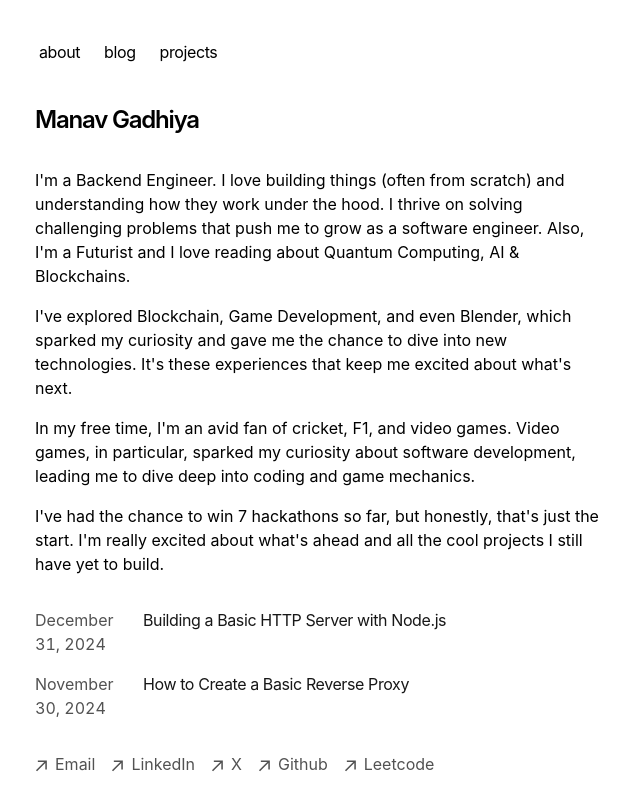
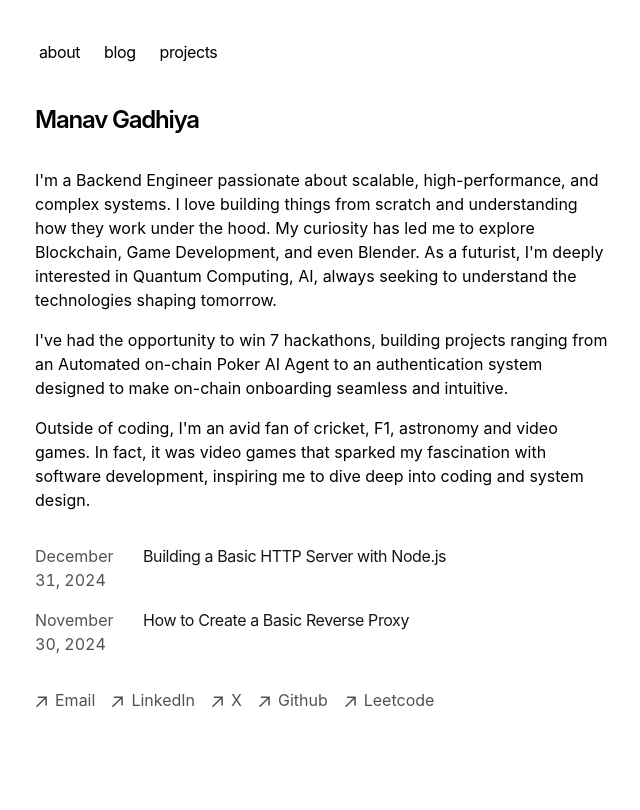
Before and after one commit to 0xRadioAc7iv/my-portfolio, a Next.js app: page / in a window 1280 px wide. Shown: the top 810 px of the page, without its empty margins (317-957 px from the left). Built offline with nearby package versions, Linux system fonts and the light colour scheme.

Commit message:
update bio & projects

```diff
--- a/app/page.tsx
+++ b/app/page.tsx
@@ -7,27 +7,23 @@ export default function Page() {
         Manav Gadhiya
       </h1>
       <p className="mb-4">
-        I'm a Backend Engineer. I love building things (often from scratch) and
-        understanding how they work under the hood. I thrive on solving
-        challenging problems that push me to grow as a software engineer. Also,
-        I'm a Futurist and I love reading about Quantum Computing, AI &
-        Blockchains.
+        I'm a Backend Engineer passionate about scalable, high-performance, and
+        complex systems. I love building things from scratch and understanding
+        how they work under the hood. My curiosity has led me to explore
+        Blockchain, Game Development, and even Blender. As a futurist, I'm
+        deeply interested in Quantum Computing, AI, always seeking to understand
+        the technologies shaping tomorrow.
       </p>
       <p className="mb-4">
-        I've explored Blockchain, Game Development, and even Blender, which
-        sparked my curiosity and gave me the chance to dive into new
-        technologies. It's these experiences that keep me excited about what's
-        next.
+        I've had the opportunity to win 7 hackathons, building projects ranging
+        from an Automated on-chain Poker AI Agent to an authentication system
+        designed to make on-chain onboarding seamless and intuitive.
       </p>
       <p className="mb-4">
-        In my free time, I'm an avid fan of cricket, F1, and video games. Video
-        games, in particular, sparked my curiosity about software development,
-        leading me to dive deep into coding and game mechanics.
-      </p>
-      <p className="mb-4">
-        I've had the chance to win 7 hackathons so far, but honestly, that's
-        just the start. I'm really excited about what's ahead and all the cool
-        projects I still have yet to build.
+        Outside of coding, I'm an avid fan of cricket, F1, astronomy and video
+        games. In fact, it was video games that sparked my fascination with
+        software development, inspiring me to dive deep into coding and system
+        design.
       </p>
       <div className="mt-8">
         <BlogPosts />
--- a/app/projects/page.tsx
+++ b/app/projects/page.tsx
@@ -5,14 +5,9 @@ export default function Page() {
     <section>
       <Project
         name="Rate Limiting Library"
-        description="A highly configurable rate-limiting middleware for Express.js applications."
+        description="A highly configurable & performant rate-limiting library for node.js"
         sourceLink="https://github.com/0xRadioAc7iv/rate-limiter"
-        websiteLink="https://www.npmjs.com/package/@radioac7iv/rate-limiter"
-      />
-      <Project
-        name="Node.js Express Template"
-        description="A robust and scalable boilerplate for building modern web applications with Node.js, Express, and TypeScript."
-        sourceLink="https://github.com/0xRadioAc7iv/express-template"
+        websiteLink="https://rate-limiter.0xradioactiv.xyz/"
       />
       <Project
         name="Mock Data Generator"
@@ -25,11 +20,7 @@ export default function Page() {
         description="A feature-rich e-commerce platform with authentication, payment integration, and wishlist/cart functionalities."
         sourceLink="https://github.com/0xRadioAc7iv/E-Commerce-Platform"
       />
-      <Project
-        name="URL Shortener"
-        description="A Basic URL Shortener Application built using Node.js, Express.js & EJS"
-        sourceLink="https://github.com/0xRadioAc7iv/url-shortener"
-      />
+      <div>More to come...</div>
     </section>
   );
 }
```
